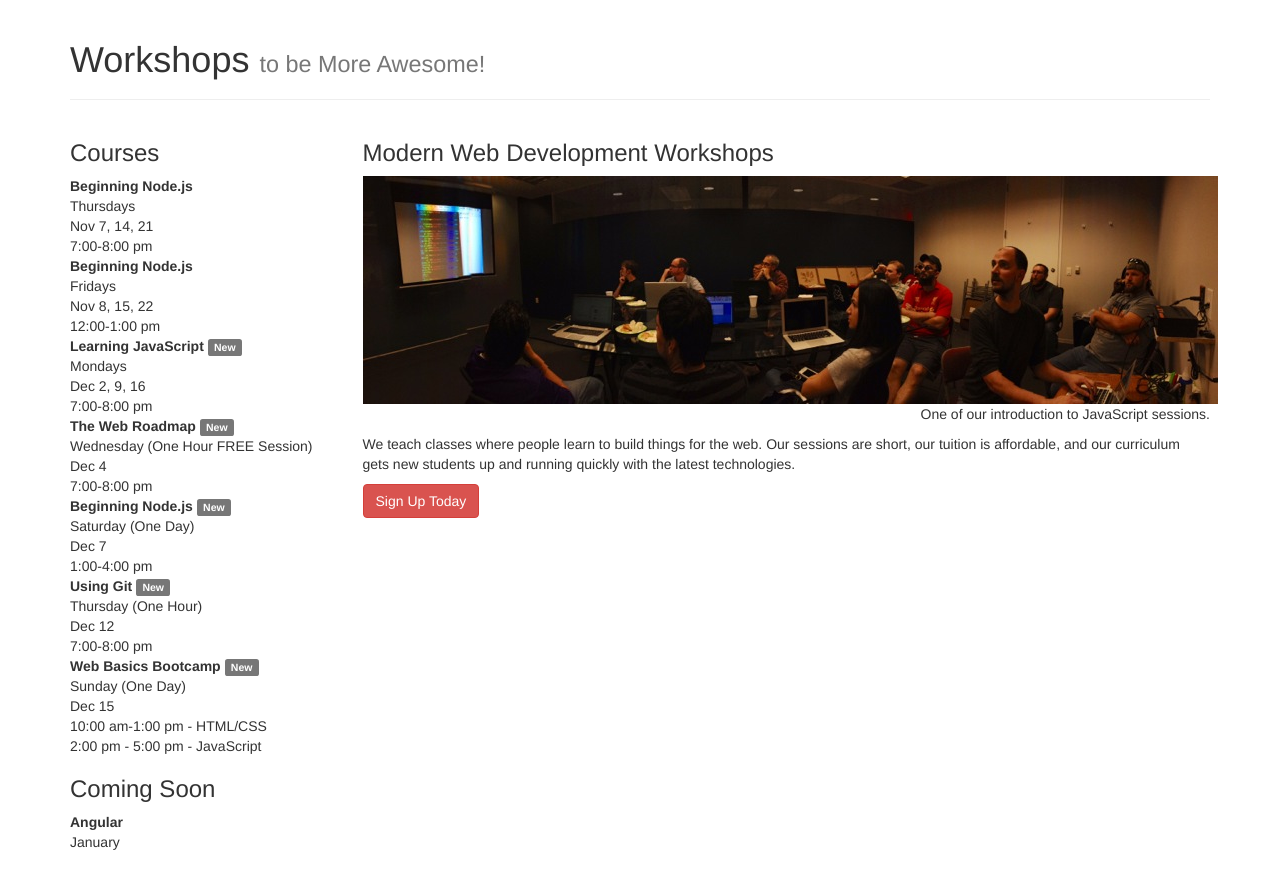
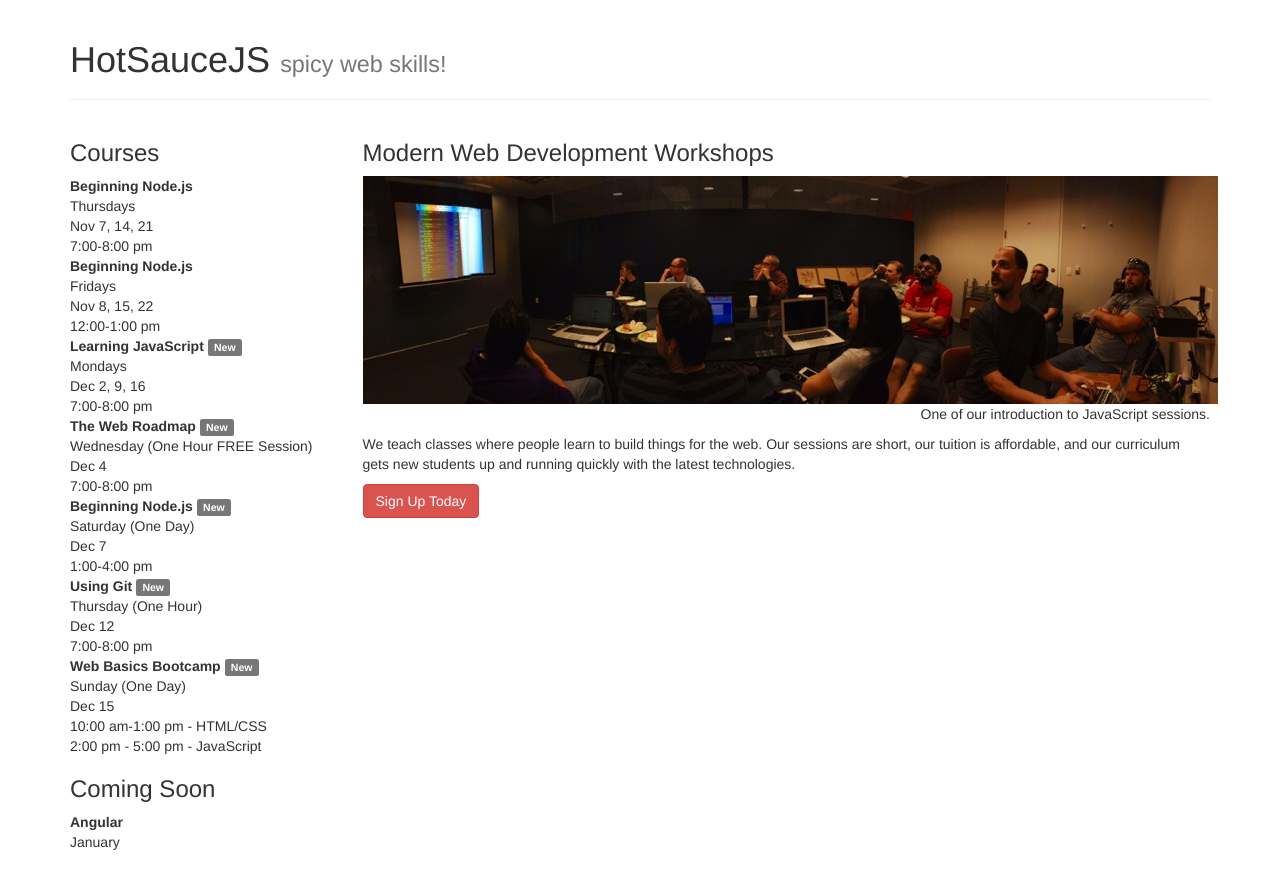
Before and after one commit to HotSauceJS/HotSauceJS.github.io, a plain HTML site: page index.html in a window 1280 px wide. Drawn offline with nearby package versions, Linux system fonts and the light colour scheme.

Commit message:
spicy web skills

```diff
--- a/index.html
+++ b/index.html
@@ -1,7 +1,7 @@
 <!DOCTYPE html>
 <html>
   <head>
-    <title>Workshops</title>
+    <title>HotSauceJS</title>
     <meta name="viewport" content="width=device-width, initial-scale=1.0">
     <!-- Latest compiled and minified CSS -->
     <link rel="stylesheet" href="//netdna.bootstrapcdn.com/bootstrap/3.0.2/css/bootstrap.min.css">
@@ -16,7 +16,7 @@
   <body>
     <div class="container">
       <div class="page-header">
-        <h1>Workshops <small>to be More Awesome!</small></h1>
+        <h1>HotSauceJS <small>spicy web skills!</small></h1>
       </div>
 
       <div class="row">
```
